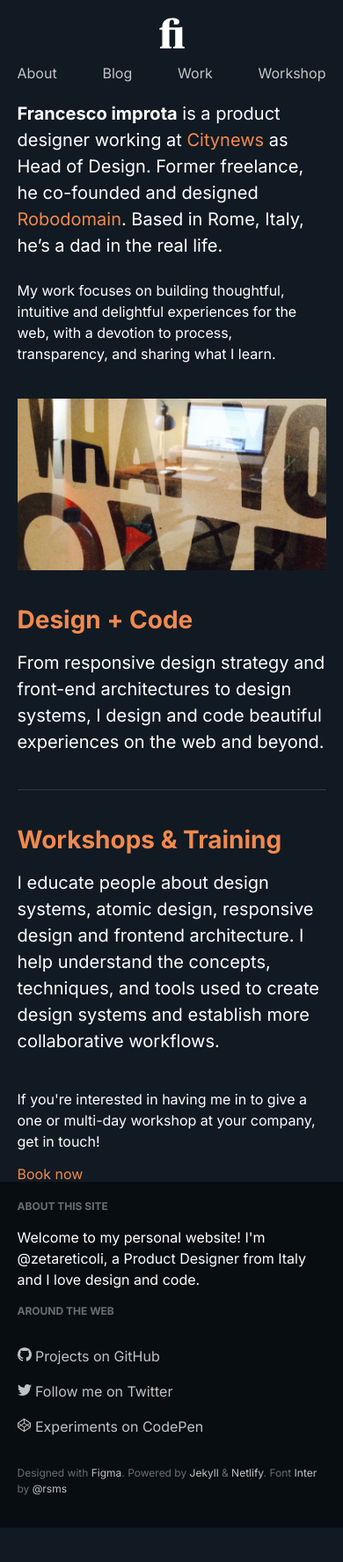
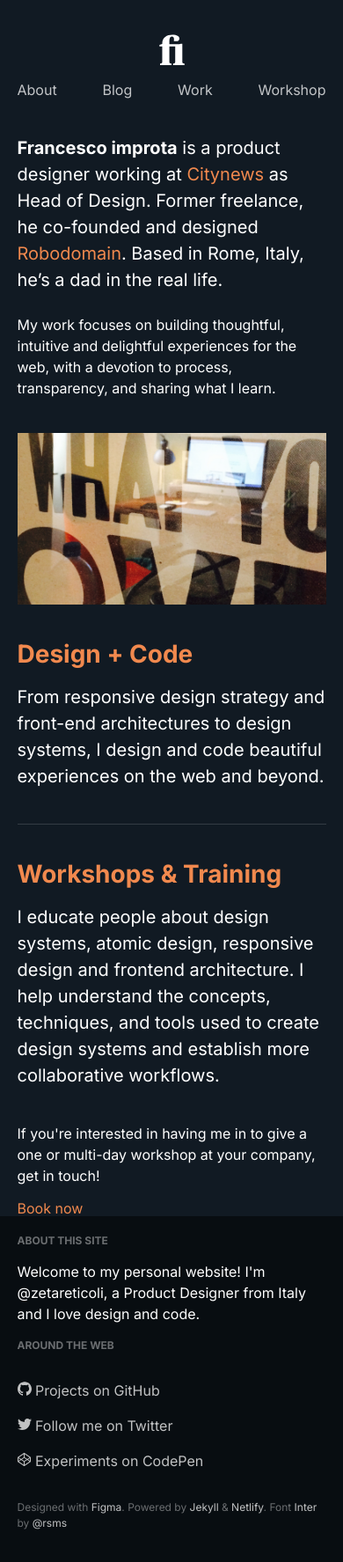
Before and after one commit to zetareticoli/fi, a Jekyll site: the page built from index.html, in a window 390 px wide. Shown: the whole page at 88% size. Built offline with Jekyll 4.4.1, drawn with Linux system fonts in a browser that asks for light colours; nearby versions of some CDN libraries; the list of posts is cut into pages by our own code; before the commit the page ends 1736 px from its top, so only the background shows below that.

Commit message:
Fixed header spacing in mobile

```diff
--- a/_sass/_base.scss
+++ b/_sass/_base.scss
@@ -216,11 +216,12 @@ hr {
 
 header {
   display: flex;
-  margin: $spacing-small 0;
+  margin: $spacing-large 0;
   display: flex;
   flex-flow: column;
 
-  @media screen and (min-width: 600px) {
+  @media screen and (min-width: 768px) {
+    margin: $spacing-small 0;
     flex-flow: row;
     justify-content: space-between;
     align-items: center;
```
